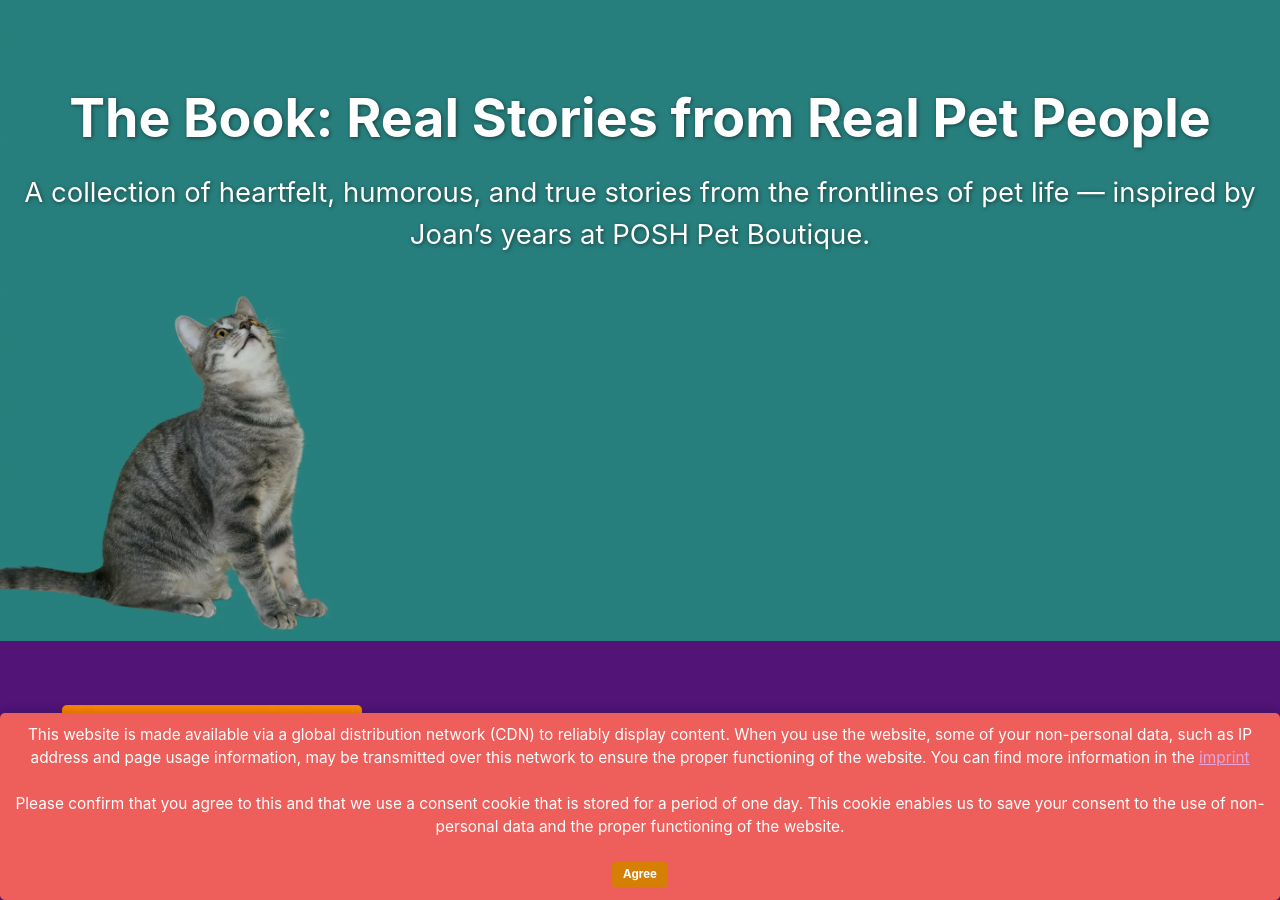
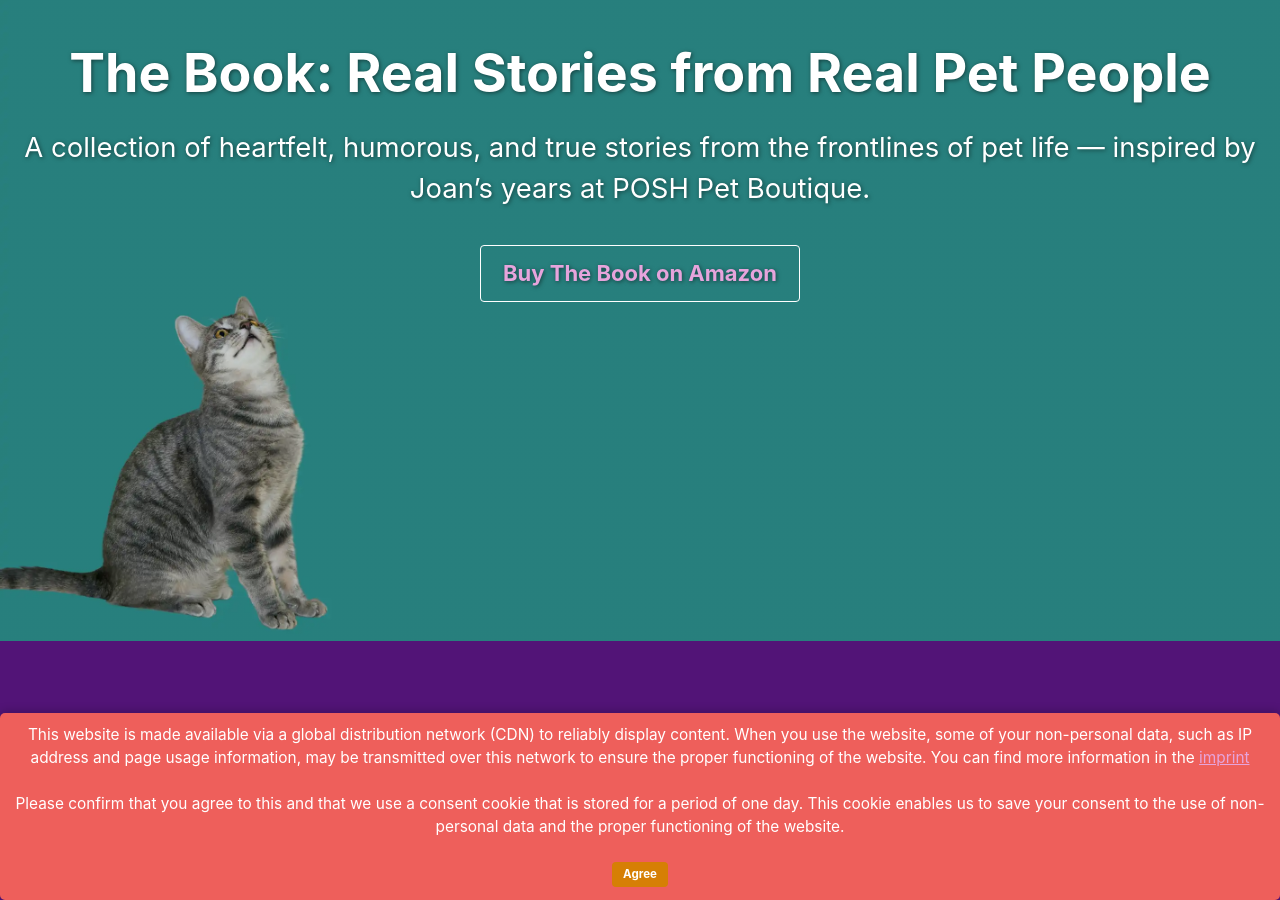
Before and after one commit to perstarke-webdev/puppps-by-joan, a Jekyll site: the page built from _pages/book.html, in a window 1280 px wide and 900 px high, scrolled down 259 px. Built offline with Jekyll 4.4.1, drawn with Linux system fonts in a browser that asks for light colours; cached includes are drawn as plain includes; some of the changed text lies outside the part shown.

Commit message:
add book link

```diff
--- a/_pages/book.html
+++ b/_pages/book.html
@@ -8,6 +8,10 @@
 header:
     overlay_image: /assets/images/header.webp
     overlay_filter: rgba(0, 0, 0, 0.2)
+    actions:
+      - label: "Buy The Book on Amazon"
+        url: "https://www.amazon.com/placeholder-book-link"
+        blank: true
 
 excerpt: "A collection of heartfelt, humorous, and true stories from the frontlines of pet life — inspired by Joan’s years at POSH Pet Boutique."
 
@@ -28,6 +32,7 @@
         <p>
             Wherever you live, and whoever your furry family members may be, this book is a celebration of the deep emotional bond we share with animals.
         </p>
+        <a href="https://www.amazon.com/placeholder-book-link" class="btn btn--primary" target="_blank" rel="noopener noreferrer">Buy The Book on Amazon</a>
     </div>
 </div>
 
```
